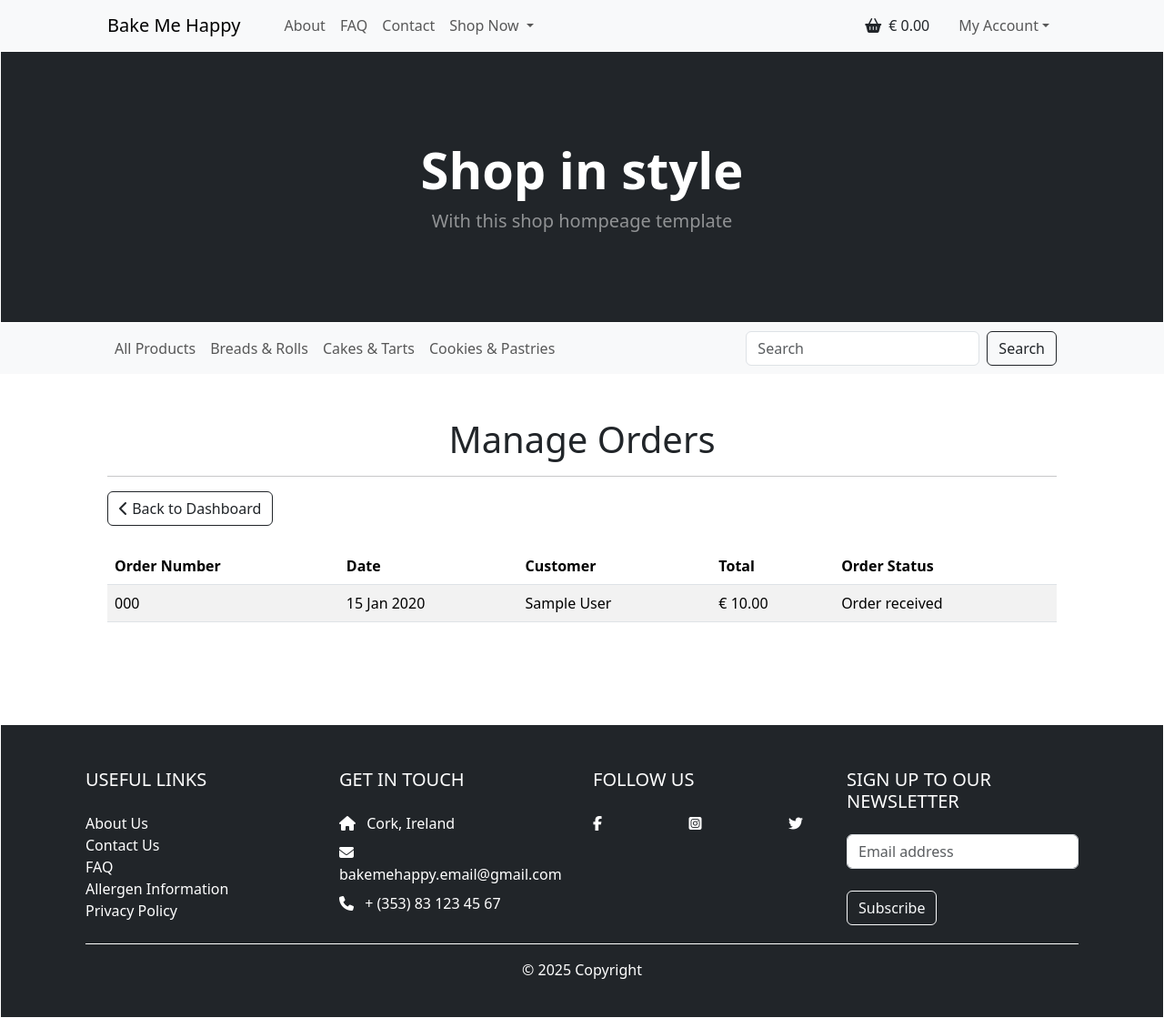
After one commit to Sarah-Bue/bake-me-happy, a Django app: page /manage-orders/ in a window 1280 px wide. The commit adds this page. Shown: the whole page at 91% size. Run offline with Django 4.2, Linux system fonts and the light colour scheme; a user stored in the database is signed in; tables that the repository leaves empty hold one stand-in row (values such as "Sample post"); some libraries are stand-ins or nearby versions.

Commit message:
feat: add store_management dashboard and admin overview for orders

```diff
--- /dev/null
+++ b/home/templates/home/manage_orders.html
@@ -0,0 +1,53 @@
+
+{% extends "base.html" %}
+{% load static %}
+
+{% block content %}
+    <div class="container px-4 px-lg-5 py-5">
+        <div class="row">
+            <div class="col-12">
+                <h1 class="display-6 text-center">Manage Orders</h1>
+                <hr>
+
+                <!-- Back to dashboard link -->
+                <div class="mb-4">
+                    <a href="{% url 'store_management' %}" class="btn btn-outline-dark">
+                        <i class="fas fa-chevron-left"></i> Back to Dashboard
+                    </a>
+                </div>
+
+                <!-- Orders Table -->
+                <div class="table-responsive">
+                    <table class="table table-striped">
+                        <thead class="bg-dark text-white">
+                            <tr>
+                                <th>Order Number</th>
+                                <th>Date</th>
+                                <th>Customer</th>
+                                <th>Total</th>
+                                <th>Order Status</th>
+                            </tr>
+                        </thead>
+                        <tbody>
+                            {% if orders %}
+                                {% for order in orders %}
+                                    <tr>
+                                        <td>{{ order.order_number }}</td>
+                                        <td>{{ order.date|date:"d M Y" }}</td>
+                                        <td>{{ order.full_name }}</td>
+                                        <td>€ {{ order.grand_total }}</td>
+                                        <td>Order received</td>
+                                    </tr>
+                                {% endfor %}
+                            {% else %}
+                                <tr>
+                                    <td colspan="5" class="text-center">No orders found.</td>
+                                </tr>
+                            {% endif %}
+                        </tbody>
+                    </table>
+                </div>
+            </div>
+        </div>
+    </div>
+{% endblock %}
--- a/home/urls.py
+++ b/home/urls.py
@@ -7,4 +7,8 @@ urlpatterns = [
 
     # Store Management Page
     path('store_management/', views.store_management, name='store_management'),
+
+    # Manage Orders
+    path('manage-orders/', views.manage_orders, name='manage_orders'),
+
 ]
--- a/home/views.py
+++ b/home/views.py
@@ -1,6 +1,7 @@
-from django.shortcuts import render
+from django.shortcuts import render, redirect
 from django.contrib.auth.decorators import login_required
-
+from django.contrib import messages
+from checkout.models import Order
 
 def index(request):
     """
@@ -17,4 +18,43 @@ def store_management(request):
     Only accessible by admins.
     """
 
-    return render(request, 'home/store_management.html')
+    # Check if user is superuser
+    if not request.user.is_superuser:
+        messages.error(request, 'Sorry, only store owners can access this page.')
+        return redirect('home')
+
+    # Count various objects in the system
+    product_count = Product.objects.count()
+    subscriber_count = Subscriber.objects.count()
+    review_count = Review.objects.count()
+    orders_count = Order.objects.count()
+
+    context = {
+        'product_count': product_count,
+        'subscriber_count': subscriber_count,
+        'review_count': review_count,
+        'orders_count': orders_count,
+    }
+
+    return render(request, 'home/store_management.html', context)
+
+
+@login_required
+def manage_orders(request):
+    """
+    A view to manage customer orders
+    """
+
+    # Check if user is superuser
+    if not request.user.is_superuser:
+        messages.error(request, 'Sorry, only store owners can access this page.')
+        return redirect('home')
+
+
+    orders = Order.objects.all().order_by('-date')
+
+    context = {
+        'orders': orders,
+    }
+
+    return render(request, 'home/manage_orders.html', context)
```
Also changed, not shown: home/templates/home/store_management.html (+5 -4 lines), home/templates/home/manage_bakers.html (added), home/templates/home/manage_subscribers.html (added).
